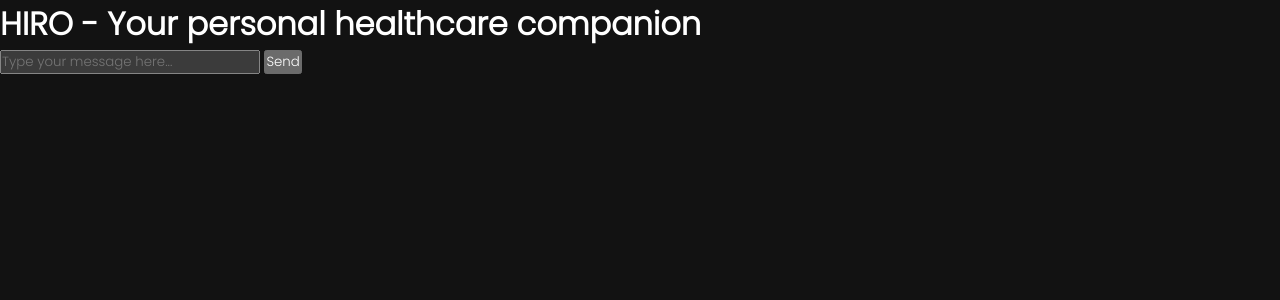
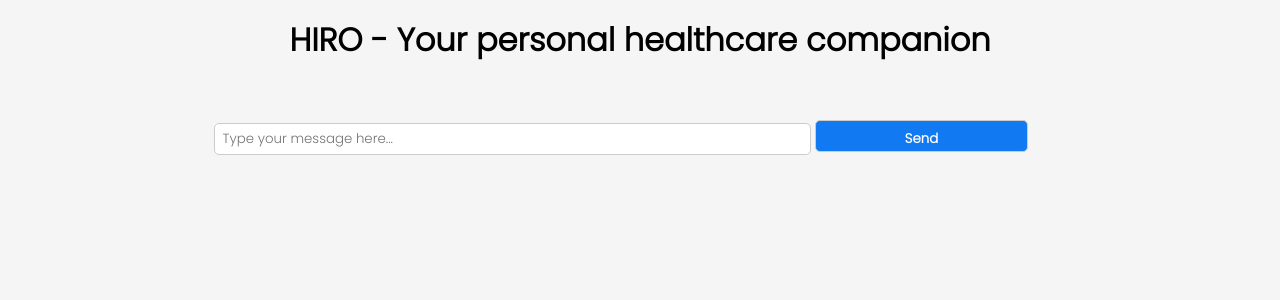
Before and after one commit to vivek09thakur/HIRO, a Django app: page / in a window 1280 px wide. Shown: the top 300 px of the page. Run offline with Django 4.2, Linux system fonts and the light colour scheme; parts of the project's set-up code (start-up, migrations or seed data) failed here and were passed over.

Commit message:
Update styles.css and index.html
This commit updates the styles.css file to change the color scheme and background, and adds new styles for the title, messages, and chat input in the web app. It also updates the index.html file to add a class to the title element.

```diff
--- a/webapp/static/styles.css
+++ b/webapp/static/styles.css
@@ -6,5 +6,70 @@
 }
 
 html{
-    color-scheme: dark;
+    color-scheme: light;
+    background: #f5f5f5;
 }
+
+body{
+    background: #f5f5f5;
+}
+
+.title{
+    font-size: 2rem;
+    text-align: center;
+    padding: 1rem .5rem;
+}
+
+.message {
+    width: 100%;
+    height: 3rem;
+    margin: .5rem 0;
+    padding: .5rem;
+}
+
+.message__content{
+    width:70%;
+    margin: 0 auto;
+    padding: 1rem;
+}
+
+.message__content p{
+    font-size: 1rem;
+    font-weight: 600 !important;
+    opacity: .8;
+}
+
+.chat-window__input{
+    width: 100%;
+    height: 3rem;
+    margin: .5rem 0;
+    padding: .5rem;
+}
+
+.chat-window__input .prompt_form{
+    width:70%;
+    margin: 0 auto;
+    padding: 1rem;
+}
+
+.chat-window__input .prompt_form input{
+    width: 70%;
+    height: 2rem;
+    margin: .5rem 0;
+    padding: .5rem;
+    border: 1px solid #ccc;
+    border-radius: 5px;
+}
+
+.chat-window__input .prompt_form input[type="submit"]{
+    width: 25%;
+    height: 2rem;
+    margin: .5rem 0;
+    padding: .5rem;
+    border: 1px solid #ccc;
+    border-radius: 5px;
+    background: #117af2;
+    color: #fffdfd;
+    font-weight: 600;
+    cursor: pointer;
+}
--- a/webapp/templates/webapp/index.html
+++ b/webapp/templates/webapp/index.html
@@ -17,7 +17,9 @@
     <link rel="stylesheet" href="{% static 'styles.css' %}" />
   </head>
   <body>
-    <h1>HIRO - Your personal healthcare companion</h1>
+
+    <h1 class="title">HIRO - Your personal healthcare companion</h1>
+
     <div class="chat-window">
       <div class="chat-window__messages">
         <!-- Display user prompt -->
```
